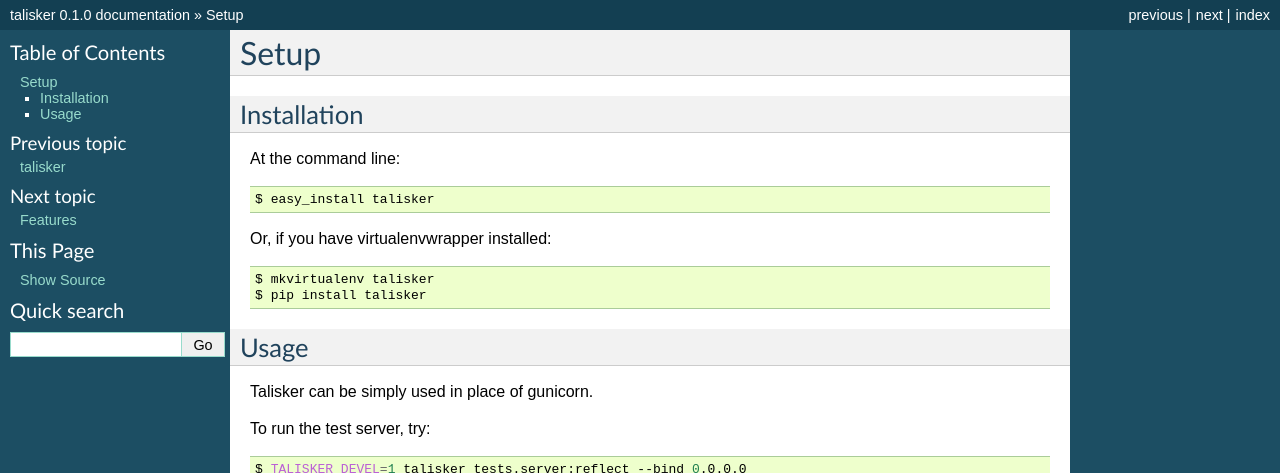
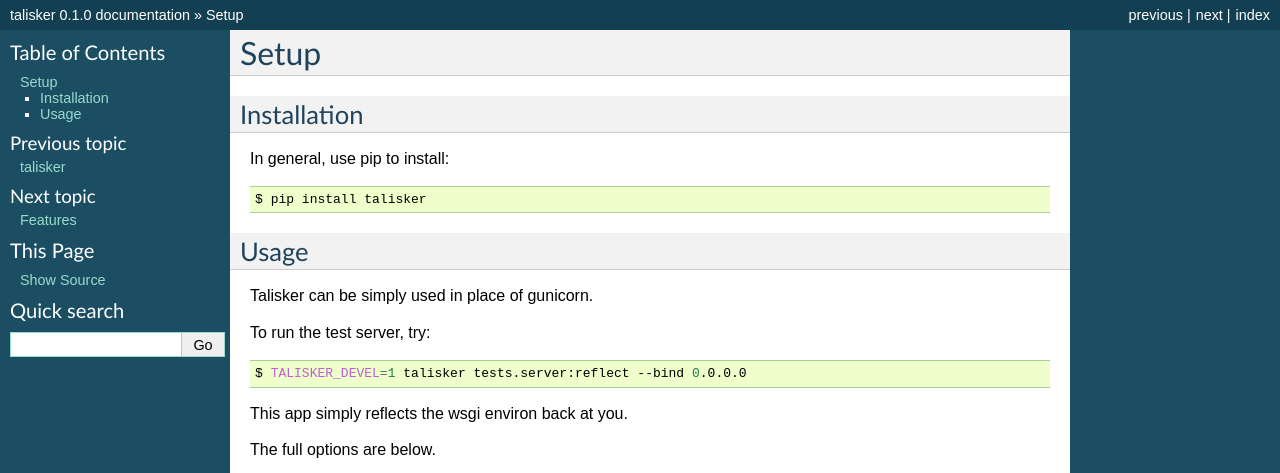
Before and after one commit to canonical-ols/talisker, a Sphinx documentation site: the page built from docs/installation.rst, in a window 1280 px wide, cut to the strip 0-473 px from the top of the page. Built offline with Sphinx 7.4.7, drawn with Linux system fonts in a browser that asks for light colours.

```diff
--- a/docs/features.rst
+++ b/docs/features.rst
@@ -33,6 +33,7 @@
      * adds arbitrary key value pairs, according to logfmt standard
      * tags set at process level, context/request level, or per call
      * A service name tag is required upon initial configuration
+
 
 
 Warnings
--- a/docs/installation.rst
+++ b/docs/installation.rst
@@ -7,13 +7,8 @@
 Installation
 ------------
 
-At the command line::
+In general, use pip to install::
 
-    $ easy_install talisker
-
-Or, if you have virtualenvwrapper installed::
-
-    $ mkvirtualenv talisker
     $ pip install talisker
 
 
```
Also changed, not shown: 1 other file.
